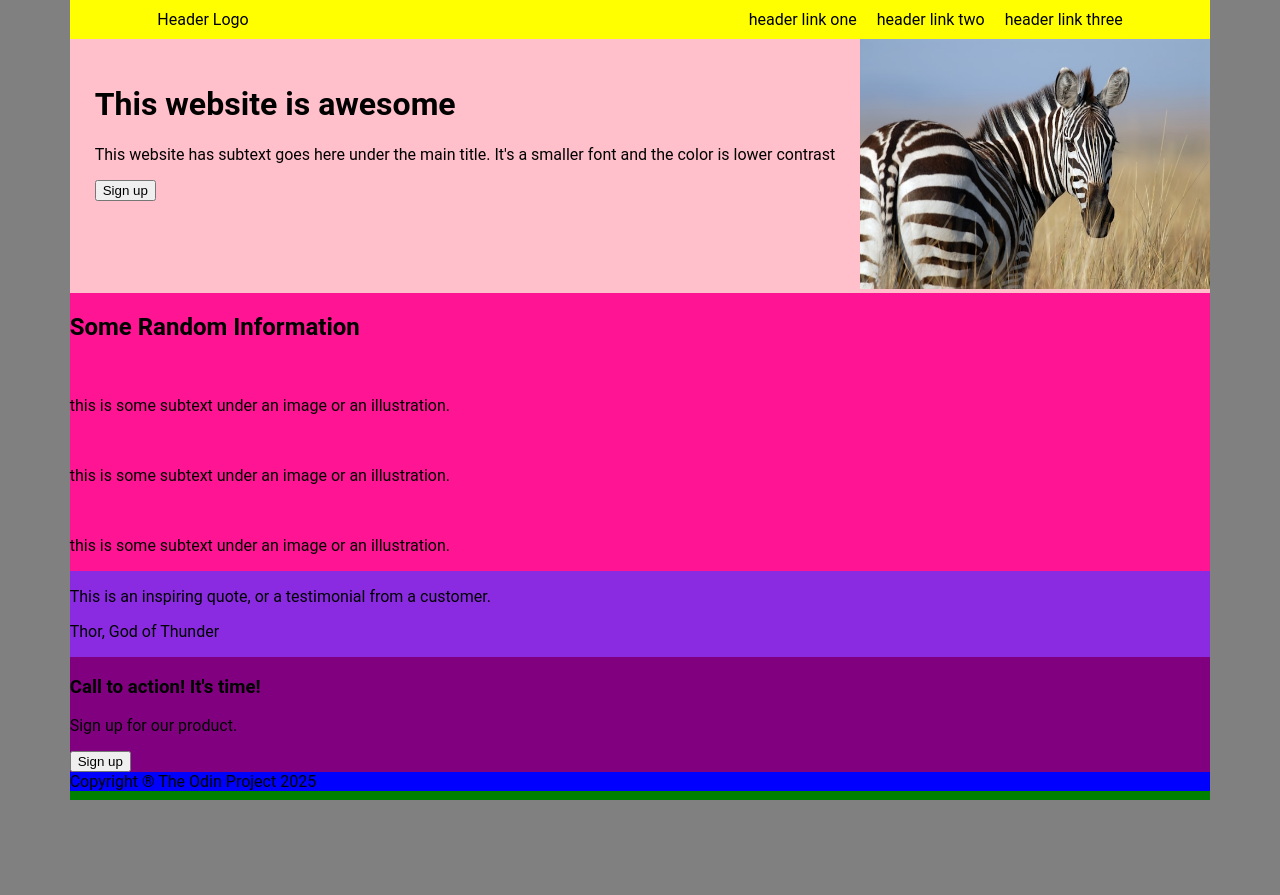
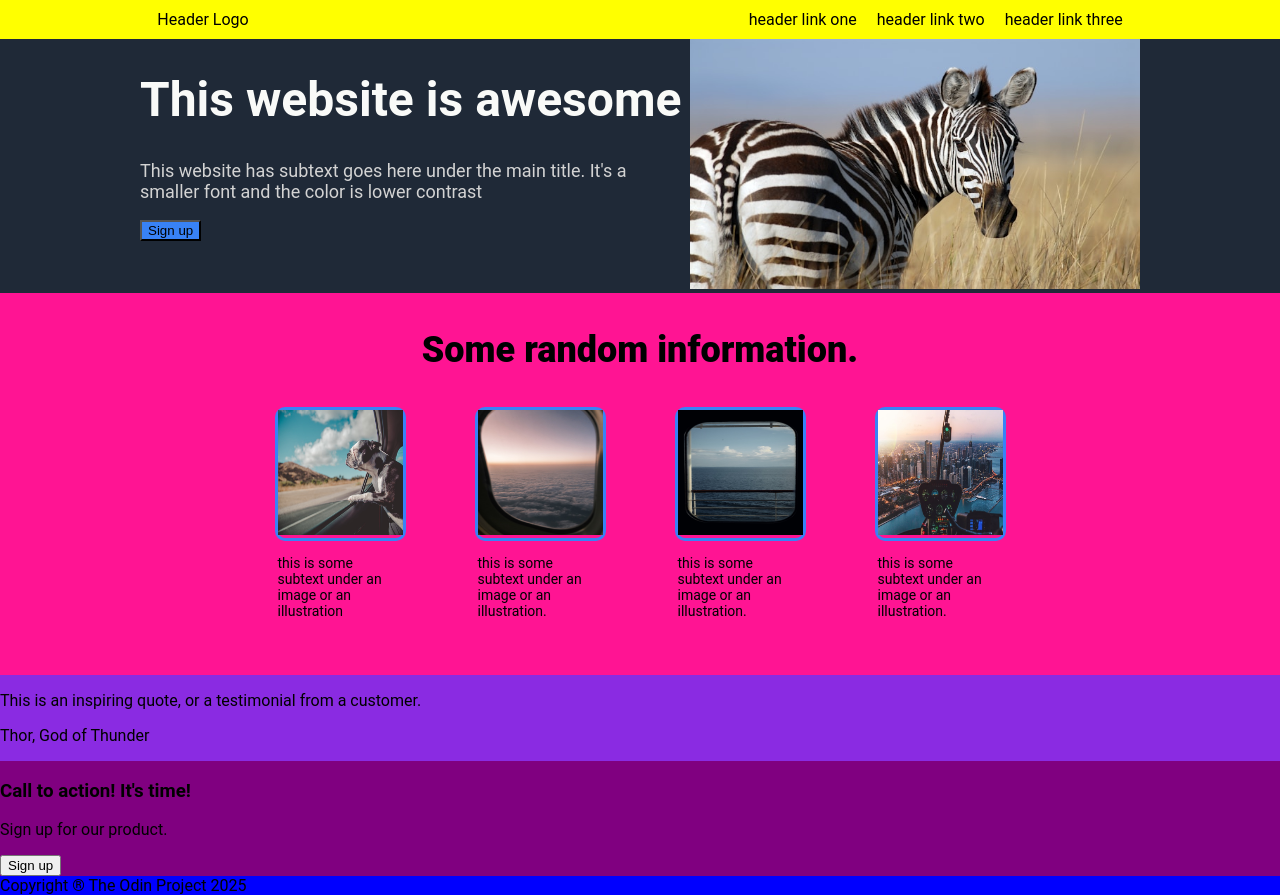
Before and after one commit to something8008135/projectLandingPage, a plain HTML site: page index.html in a window 1280 px wide. Before the commit the page ends 800 px from the top, so only its background shows below. Drawn offline with Linux system fonts and the light colour scheme.

Commit message:
mostly on second content section. Added 4 pics.
now trying to make pics and borders match somehow

```diff
--- a/index.html
+++ b/index.html
@@ -26,23 +26,25 @@
 					<div><button>Sign up</button></div>
 				</div>
 				<div class="right-image">
-					<img src="./zebra.jpg" alt="a picture of zebra and it's ass" width="350" height="250">
+					<img src="./img/zebra.jpg" alt="a picture of zebra and it's ass" width="450" height="250">
 				</div>
 			</div>
 			<div class="contentSecond">
 				<div class="secondTitle">
-					<h2>Some Random Information</h2>
+					<p>Some random information.</p>
 				</div>
 				<div class="secondThings">
 					<div class="thing">
 						<div class="image-box">
+							<img src="./img/car.jpg" alt="dog looking out from car window" width="125" height="125">
 						</div>
 						<div class="image-info">
+							<p>this is some subtext under an image or an illustration</p>
 						</div>
 					</div>
 					<div class="thing">
 						<div class="image-box">
-							 <img src="" alt="" width="" height="">
+							 <img src="./img/plane.jpg" alt="view from an airplane window" width="125" height="125">
 						</div>
 						<div class="image-info">
 						<p>this is some subtext under an image or an illustration.</p>
@@ -50,22 +52,22 @@
 					</div>
 					<div class="thing">
 						<div class="image-box">
-						<img src="" alt="" width="" height="">
+						<img src="./img/cruise.jpg" alt="a view from a cruiser ship window" width="125" height="125">
 						</div>
 						<div class="image-info">
 						<p>this is some subtext under an image or an illustration.</p>
 					</div>
+				</div>
 					<div class="thing">
 						<div class="image-box">
-						<img src="" alt="" width="" height="">
+						<img src="./img/helicopter.jpg" alt="a view from an helicopter window" width="125" height="125">
 						</div>
 						<div class="image-info">
 						<p>this is some subtext under an image or an illustration.</p>
 						</div>
 						</div>
 					</div>
-				</div>
-			</div>
+				 </div>
 			<div class="contentThird">
 				<div class="maxim">
 					<div class="quote">
--- a/style.css
+++ b/style.css
@@ -5,7 +5,7 @@ body {background-color:gray;}
 	.content{background-color:red;}
 	.footer{background-color:blue;}
 
-.contentFirst{background-color:Pink;}
+	.contentFirst{background-color:#1F2937;}
 	.contentSecond{background-color:DeepPink;}
 	.contentThird{background-color:blueViolet;}
 	.contentFourth{background-color:purple;}
@@ -14,21 +14,18 @@ body {background-color:gray;}
 
 	body{
 		font-family:"Roboto", sans-serif;
-
-	min-height:100vh;
 		margin:0;
-
-	display:flex;
-	justify-content:center;
+				/* height:100vh; */
 	}
 
+
 	.container{
-	/*height:100vh;*/
-
 		display:flex;
 		flex-direction:column;
+				/* min-height:100vh; */
+	}
 
-}
+
 
 
 	.header{
@@ -44,19 +41,70 @@ body{
 	}
 
 
-
 	.content{
 		display:flex;
 		flex-direction:column;
 	}
 
+/* .contentFirst, .contentSecond, .contentThird, .contentFourth{} */
+
 	.contentFirst{
 		display:flex;
+		justify-content:center;
 	}
 
 	.left-info{
-	padding:25px;
+		box-sizing:border-box;
+		width:550px;
 	}
+
+	.left-info h1{
+		font-size:48px;
+		color:#F9FAF8;
+	}
+	.left-info p{
+		font-size:18px;
+		color:Lightgray;
+	}
+	.left-info button{
+		background-color:#3882F6;
+	}
+
+
+
+	.contentSecond{
+		display:flex;
+		flex-direction:column;
+		align-items:center;
+
+		padding-bottom:42px;
+	}
+
+	.secondTitle{
+		font-size:36px;
+		font-weight: 900;
+	}
+
+	.secondThings {
+		display:flex;
+		gap:75px;
+	}
+
+	.thing{
+		display:flex;
+		flex-direction:column;
+		align-items: center;
+		width: 125px;
+
+		font-size: 14px;
+	}
+
+	.image-box{
+	border-style: solid;
+	border-color: #3882F6;
+	border-radius: 10px;
+	}
+
 
 	.footer{
 		display:flex;
```
Also changed, not shown: img/car.jpg (added), img/cruise.jpg (added), img/helicopter.jpg (added), img/plane.jpg (added), img/zebra.jpg (renamed from zebra.jpg). Lines whose indentation alone changed are shown as unchanged.
